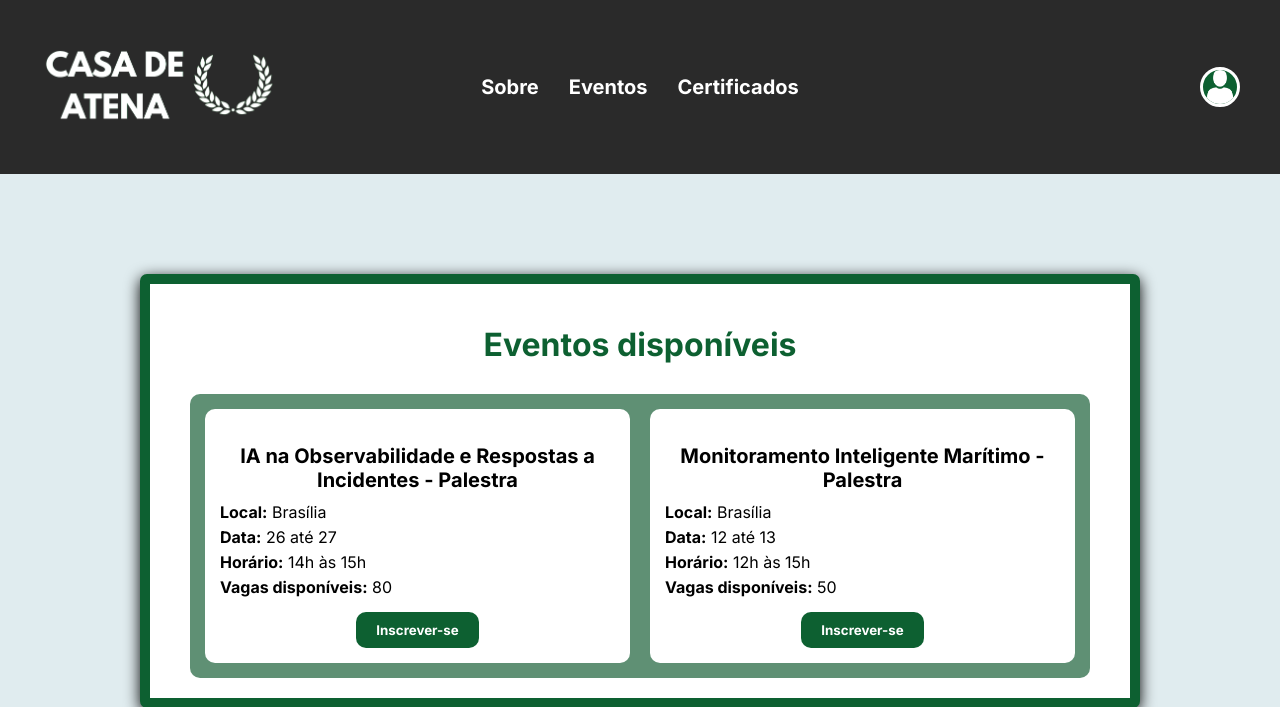
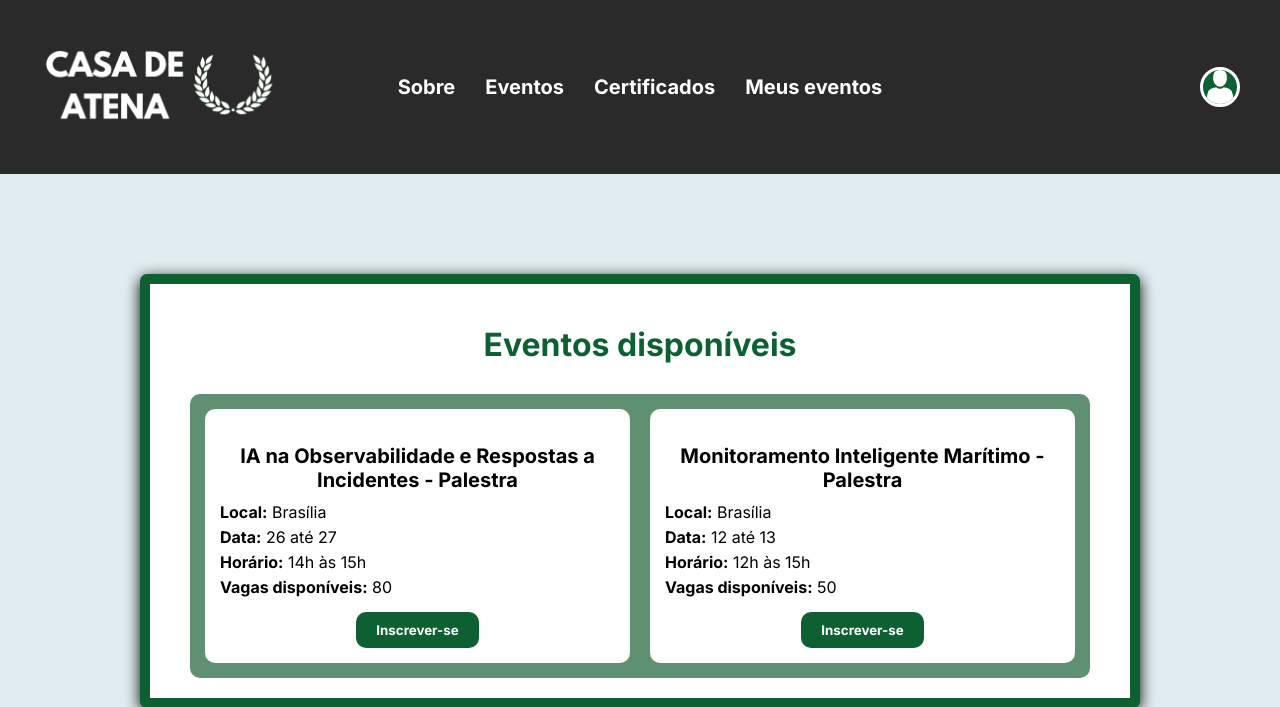
Before and after one commit to okiobot/SGEA, a Django app: template sgea/login/templates/usuarios/eventosU.html in a window 1280 px wide. Shown: the top 707 px of the page. Run offline with Django 5.2, Linux system fonts and the light colour scheme; the template is opened without the code that fills it: values that come from a table or form of the project are taken from there, others are empty; data comes from the database, SQL or seed files in the repository; some web fonts are replaced.

Commit message:
feat: Adicionado uma seção onde é possível ver apenas os eventos em que o usuário está inscrito

```diff
--- a/sgea/login/templates/usuarios/base.html
+++ b/sgea/login/templates/usuarios/base.html
@@ -29,6 +29,11 @@
                 <li>
                     <a href="{% url 'meus_certificados' %}" id="nav-certif"
                         class="{% if 'meus_certificados' in request.path %}ativo{% endif %}">Certificados
+                    </a>
+                </li>
+                <li>
+                    <a href="{% url 'meus_eventos' %}" id="nav-certif"
+                        class="{% if 'meus_eventos' in request.path %}ativo{% endif %}">Meus eventos
                     </a>
                 </li>
                 {% if usuario.tipo == "organizador" %}
--- a/sgea/sgea/urls.py
+++ b/sgea/sgea/urls.py
@@ -31,7 +31,7 @@ urlpatterns = [
     #Operações com os usuários
     path("inscrever/<int:usuario_id>/<int:evento_id>/", views.inscricao_evento, name = "inscricao_evento"),
     path("deletar_usuario/", views.deletar_usuario, name = "deletar_usuario"),
-    path("meus_eventos/<int:usuario_id>/", views.usuario_eventos, name = "meus_eventos"),
+    path("meus_eventos/", views.usuario_eventos, name = "meus_eventos"),
     path("meus_certificados/", views.meus_certificados, name = "meus_certificados"),
     path("editar_usuario/", views.editar_usuario, name="editar_usuario"),
 
```
Also changed, not shown: sgea/login/templates/usuarios/meus_eventos.html (+8 -0 lines), sgea/login/views.py (+6 -1 lines).
